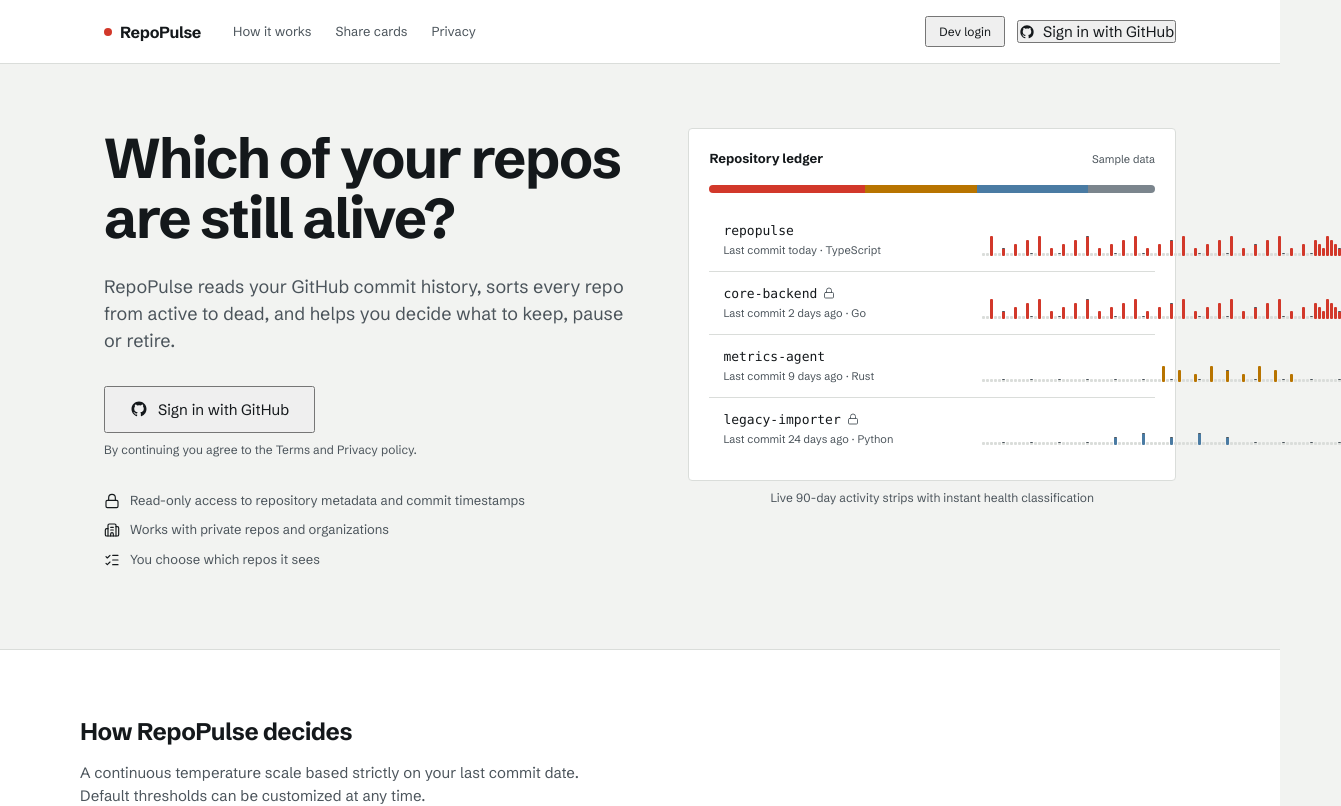
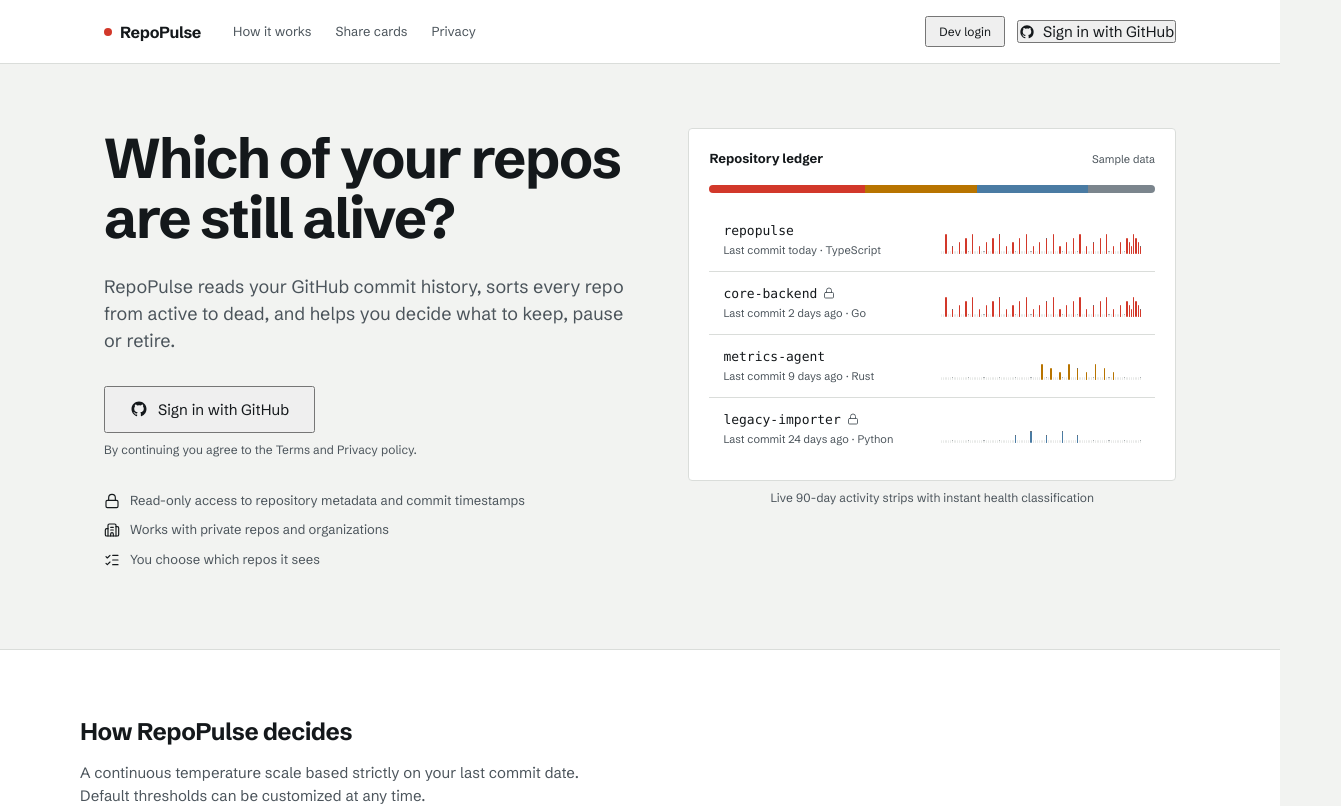
Before and after one commit to kachakaran6/repo-pulse, a React (Vite) app in the folder client/: page / in a window 1280 px wide. Shown: the top 806 px of the page, 1341 px wide, since content can reach past the window. Built offline with nearby package versions, Linux system fonts and the light colour scheme; no server answers.

Commit message:
fix(ui): contain 90-day commit strip bars within hero ledger card

```diff
--- a/client/src/app.css
+++ b/client/src/app.css
@@ -1711,3 +1711,44 @@
   font-size: 14px;
   color: var(--ink);
 }
+
+/* 90-Day Commit Strip */
+.strip-90 {
+  display: flex;
+  align-items: flex-end;
+  gap: 1px;
+  height: 28px;
+  width: 100%;
+  max-width: 480px;
+  overflow: hidden;
+  box-sizing: border-box;
+}
+
+.strip-bar-90 {
+  flex: 1 1 0px;
+  min-width: 1px;
+  background-color: var(--line);
+  border-radius: 1px;
+  transition: height 0.15s ease, background-color 0.15s ease;
+  box-sizing: border-box;
+}
+
+.strip-bar-90.active {
+  background-color: var(--heat-active);
+}
+
+.strip-bar-90.cooling {
+  background-color: var(--heat-cooling);
+}
+
+.strip-bar-90.stale {
+  background-color: var(--heat-stale);
+}
+
+.strip-bar-90.dead {
+  background-color: var(--heat-dead);
+}
+
+.strip-bar-90.week-tick {
+  opacity: 0.85;
+}
--- a/client/src/components/CommitStrip.tsx
+++ b/client/src/components/CommitStrip.tsx
@@ -32,17 +32,46 @@
     });
   }
 
+  const statusColorMap: Record<RepoStatus, string> = {
+    active: 'var(--heat-active)',
+    cooling: 'var(--heat-cooling)',
+    stale: 'var(--heat-stale)',
+    dead: 'var(--heat-dead)',
+  };
+
+  const statusColor = statusColorMap[status] || 'var(--heat-active)';
+
   return (
-    <div className="strip-90" title={`${daysCount}-day commit activity`}>
+    <div
+      className="strip-90"
+      title={`${daysCount}-day commit activity`}
+      style={{
+        display: 'flex',
+        alignItems: 'flex-end',
+        gap: '1px',
+        width: '100%',
+        height: '28px',
+        overflow: 'hidden',
+        boxSizing: 'border-box',
+      }}
+    >
       {days.map((day, idx) => {
         const heightPx = day.commits === 0 ? 3 : Math.min(28, 4 + day.commits * 4);
-        const barClass = day.commits > 0 ? status : '';
+        const bg = day.commits > 0 ? statusColor : 'var(--line)';
 
         return (
           <div
             key={idx}
-            className={`strip-bar-90 ${barClass} ${day.isWeekTick ? 'week-tick' : ''}`}
-            style={{ height: `${heightPx}px` }}
+            className={`strip-bar-90 ${day.commits > 0 ? status : ''} ${day.isWeekTick ? 'week-tick' : ''}`}
+            style={{
+              flex: '1 1 0px',
+              minWidth: '1px',
+              height: `${heightPx}px`,
+              backgroundColor: bg,
+              borderRadius: '1px',
+              opacity: day.commits === 0 ? 0.6 : 1,
+              boxSizing: 'border-box',
+            }}
             title={`${day.dateStr}: ${day.commits} commit${day.commits === 1 ? '' : 's'}`}
           />
         );
--- a/client/src/components/LandingPage.tsx
+++ b/client/src/components/LandingPage.tsx
@@ -278,13 +278,14 @@
           </div>
 
           {/* Hero Visual: Component Preview */}
-          <div>
+          <div style={{ minWidth: 0, overflow: 'hidden' }}>
             <div style={{
               backgroundColor: 'var(--surface)',
               border: '1px solid var(--line)',
               borderRadius: 'var(--r)',
               padding: '20px',
               boxShadow: 'none',
+              overflow: 'hidden',
             }}>
               <div style={{ display: 'flex', justifyContent: 'space-between', alignItems: 'center', marginBottom: '16px' }}>
                 <span style={{ fontSize: '13px', fontWeight: 600, color: 'var(--ink)' }}>
@@ -317,24 +318,26 @@
                     style={{
                       backgroundColor: 'var(--surface)',
                       padding: '12px 14px',
-                      display: 'flex',
+                      display: 'grid',
+                      gridTemplateColumns: '1fr minmax(140px, 200px)',
                       alignItems: 'center',
-                      justifyContent: 'space-between',
+                      gap: '16px',
+                      overflow: 'hidden',
                     }}
                   >
-                    <div>
+                    <div style={{ minWidth: 0 }}>
                       <div style={{ display: 'flex', alignItems: 'center', gap: '6px', marginBottom: '2px' }}>
-                        <span style={{ fontFamily: 'var(--mono)', fontSize: '13px', fontWeight: 500, color: 'var(--ink)' }}>
+                        <span style={{ fontFamily: 'var(--mono)', fontSize: '13px', fontWeight: 500, color: 'var(--ink)', overflow: 'hidden', textOverflow: 'ellipsis', whiteSpace: 'nowrap' }}>
                           {repo.name}
                         </span>
-                        {repo.is_private && <Lock size={12} strokeWidth={1.75} style={{ color: 'var(--ink-2)' }} />}
+                        {repo.is_private && <Lock size={12} strokeWidth={1.75} style={{ color: 'var(--ink-2)', flexShrink: 0 }} />}
                       </div>
-                      <div style={{ fontSize: '11px', color: 'var(--ink-2)' }}>
+                      <div style={{ fontSize: '11px', color: 'var(--ink-2)', overflow: 'hidden', textOverflow: 'ellipsis', whiteSpace: 'nowrap' }}>
                         {repo.meta}
                       </div>
                     </div>
-                    <div style={{ width: '160px' }}>
-                      <CommitStrip activity={repo.activity} status={repo.status} />
+                    <div style={{ width: '100%', minWidth: 0, overflow: 'hidden' }}>
+                      <CommitStrip activity={repo.activity} status={repo.status} daysCount={90} />
                     </div>
                   </div>
                 ))}
@@ -344,6 +347,7 @@
               Live 90-day activity strips with instant health classification
             </div>
           </div>
+
         </div>
       </section>
 
```
